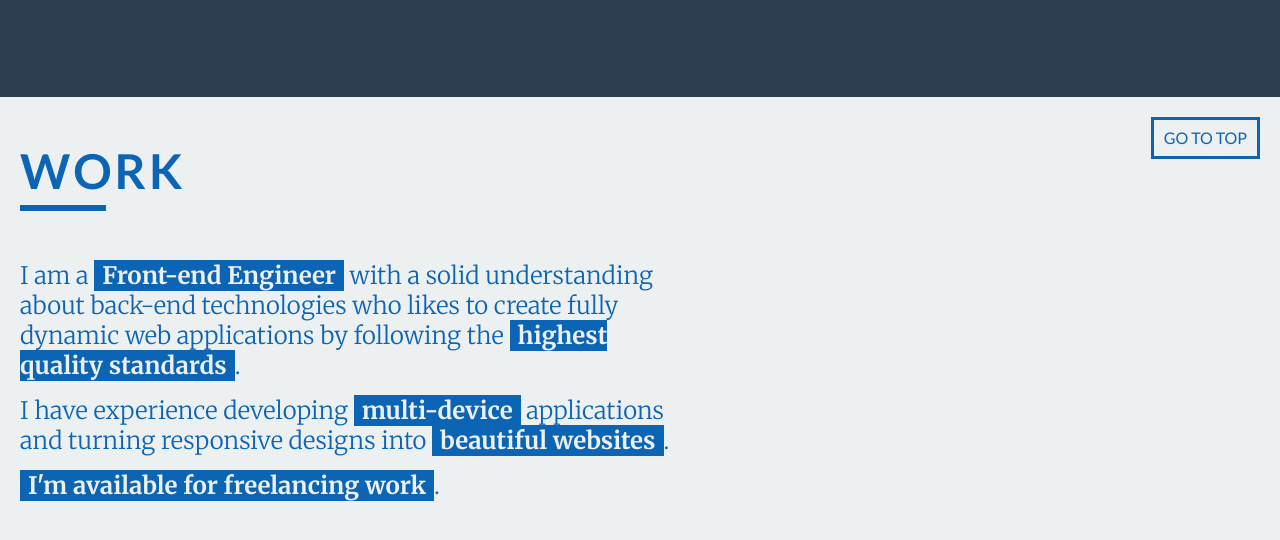
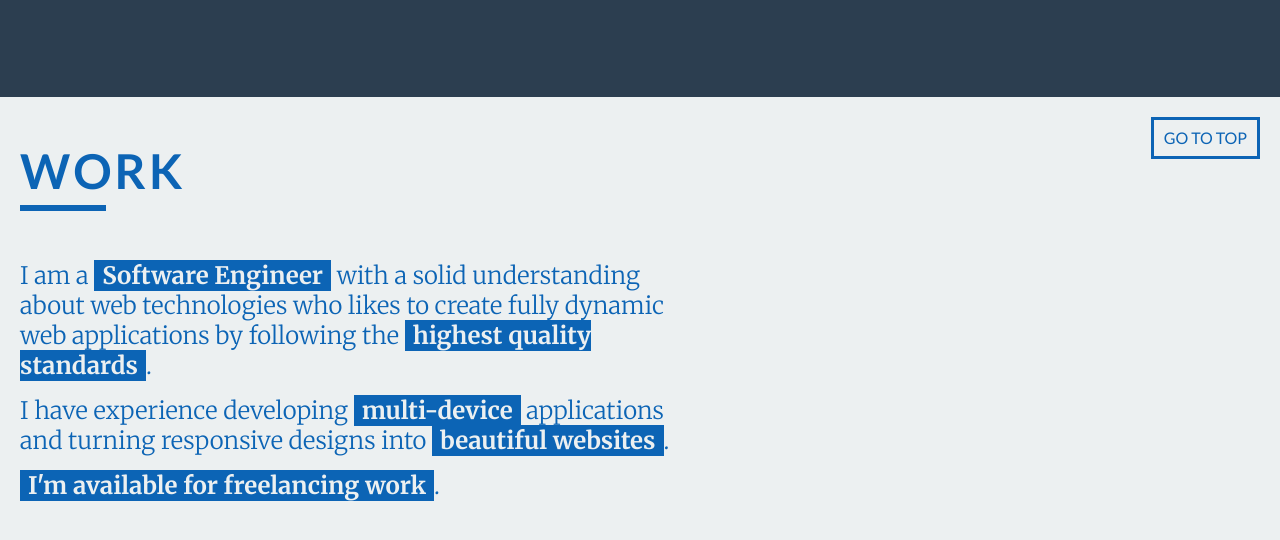
Before and after one commit to sergioalvz/sergioalvz.github.io, a Jekyll site: the page built from index.html, in a window 1280 px wide and 900 px high, scrolled down 803 px. Shown: the top 540 px of the window. Built offline with Jekyll 4.4.1, drawn with Linux system fonts in a browser that asks for light colours; nearby versions of some CDN libraries; Markdown is read by kramdown in place of the engine named in the settings.

Commit message:
Fix some wording

```diff
--- a/_layouts/default.html
+++ b/_layouts/default.html
@@ -7,10 +7,10 @@
   <meta name="viewport" content="width=device-width, initial-scale=1.0, maximum-scale=1">
 
   <meta name="description" content="Personal site of Sergio Álvarez Suárez">
-  <meta name="keywords" content="developer, personal, web, oviedo, computing, programmer, web, software, engineering, sergio, sergio alvarez, sergio alvarez suarez, ruby, javascript, node, scala, sweetspot, rails, backbone, quality, service, freelance, asturias, quality software, web development, software engineering, agile, scrum, codecoolture">
+  <meta name="keywords" content="developer, personal, web, oviedo, computing, programmer, web, software, engineering, sergio, sergio alvarez, sergio alvarez suarez, ruby, javascript, node, scala, sweetspot, rails, backbone, quality, service, freelance, asturias, quality software, web development, software engineering, agile, scrum, codecoolture, front-end, back-end">
   <meta name="author" content="Sergio Álvarez Suárez">
 
-  <title>Sergio Álvarez | Front-end Engineer | Quality software development</title>
+  <title>Sergio Álvarez | Software Engineer | Quality software development</title>
 
   <link rel="stylesheet" href="https://maxcdn.bootstrapcdn.com/font-awesome/4.4.0/css/font-awesome.min.css">
   <link rel="stylesheet" media="screen" href="/css/main.css">
--- a/index.html
+++ b/index.html
@@ -33,7 +33,7 @@ type: front-page
     <h1 class="work__title panel__title">work</h1>
     <hr class="work__title__underscore panel__title__underscore">
 
-    <p class="panel__text work__text">I am a <span class="panel__text__highlight work__text__highlight">Front-end Engineer</span> with a solid understanding about back-end technologies who likes to create fully dynamic web applications by following the <span class="panel__text__highlight work__text__highlight">highest quality standards</span>.</p>
+    <p class="panel__text work__text">I am a <span class="panel__text__highlight work__text__highlight">Software Engineer</span> with a solid understanding about web technologies who likes to create fully dynamic web applications by following the <span class="panel__text__highlight work__text__highlight">highest quality standards</span>.</p>
     <p class="panel__text work__text">I have experience developing <span class="panel__text__highlight work__text__highlight">multi-device</span> applications and turning responsive designs into <span class="panel__text__highlight work__text__highlight">beautiful websites</span>.</p>
 
     <p class="panel__text work__text"><span class="panel__text__highlight work__text__highlight">I'm available for freelancing work</span>.</p>
```
